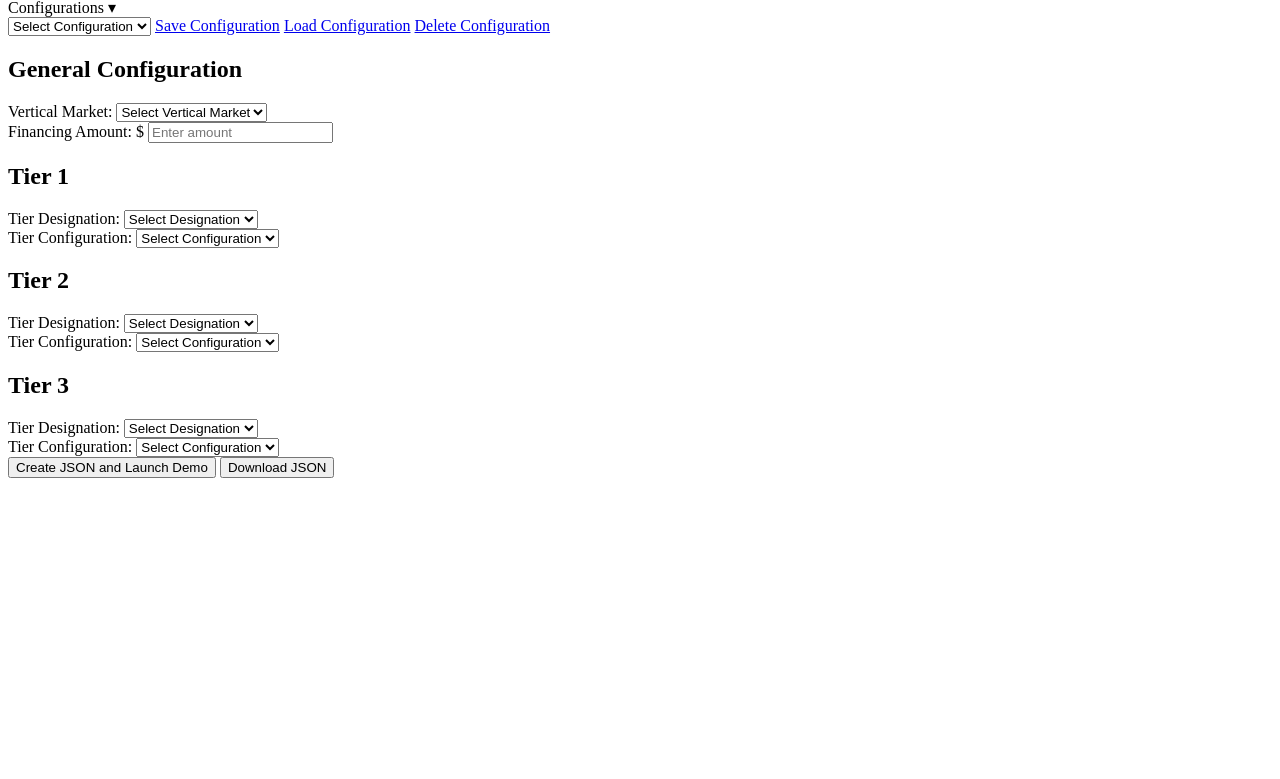
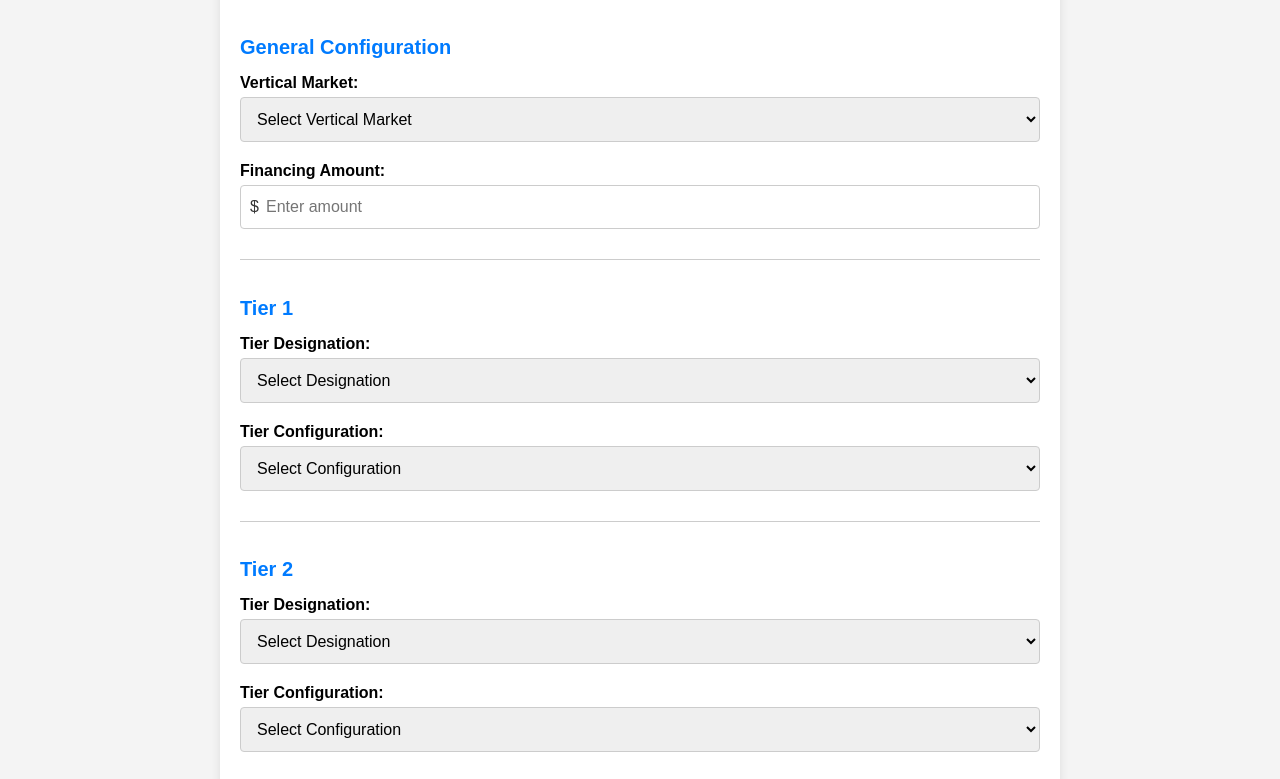
Before and after one commit to rdoyleterp/DemoConstructor, a plain HTML site: page index.html in a window 1280 px wide. Shown: the part 82-861 px from the top of the page. Before the commit the page ends 800 px from the top, so only its background shows below. Drawn offline with Linux system fonts and the light colour scheme.

Commit message:
Update styles.css

```diff
--- a/styles.css
+++ b/styles.css
@@ -1,5 +1,182 @@
-/* Existing styles, keeping them intact */
+/* General Page Styles */
+body {
+    font-family: Arial, sans-serif;
+    background-color: #f4f4f4;
+    margin: 20px;
+    padding: 0;
+    text-align: center;
+    position: relative;
+}
 
+.container {
+    max-width: 800px;
+    margin: auto;
+    background-color: #fff;
+    padding: 20px;
+    border-radius: 8px;
+    box-shadow: 0 0 10px rgba(0, 0, 0, 0.1);
+    text-align: left;
+}
+
+h1 {
+    font-size: 24px;
+    margin-bottom: 20px;
+    color: #333;
+}
+
+h2 {
+    font-size: 20px;
+    margin-bottom: 15px;
+    color: #007bff;
+}
+
+h3 {
+    font-size: 18px;
+    margin-bottom: 10px;
+    color: #007bff;
+}
+
+/* Form Group and Inputs */
+.form-group {
+    margin-bottom: 20px;
+    position: relative;
+}
+
+.form-group label {
+    display: block;
+    margin-bottom: 5px;
+    font-weight: bold;
+}
+
+.form-group select,
+.form-group input {
+    width: 100%;
+    padding: 12px;
+    border-radius: 4px;
+    border: 1px solid #ccc;
+    font-size: 16px;
+    box-sizing: border-box;
+}
+
+.form-group input[type="number"] {
+    padding-left: 25px; /* Add space for the dollar sign */
+}
+
+.form-group .dollar-sign {
+    position: absolute;
+    top: 67%;
+    left: 10px;
+    transform: translateY(-50%);
+    font-size: 16px;
+    color: #333;
+    line-height: 1; /* Ensures the dollar sign aligns perfectly with the input text */
+}
+
+.section {
+    margin-top: 30px;
+    border-top: 1px solid #ccc;
+    padding-top: 20px;
+}
+
+.section:first-of-type {
+    border-top: none;
+    padding-top: 0;
+}
+
+/* Configuration Menu */
+.config-menu {
+    position: absolute;
+    top: 20px;
+    right: 20px;
+    background-color: #007bff;
+    color: #fff;
+    padding: 10px;
+    border-radius: 8px;
+    cursor: pointer;
+    font-size: 16px;
+}
+
+.config-menu-content {
+    display: none;
+    position: absolute;
+    top: 50px;
+    right: 0;
+    background-color: #fff;
+    color: #333;
+    min-width: 200px;
+    box-shadow: 0 8px 16px rgba(0, 0, 0, 0.1);
+    border-radius: 8px;
+    z-index: 1;
+}
+
+.config-menu-content a {
+    padding: 10px;
+    text-decoration: none;
+    display: block;
+    color: #007bff;
+}
+
+.config-menu-content a:hover {
+    background-color: #f1f1f1;
+}
+
+.config-menu-content select {
+    width: 100%;
+    padding: 10px;
+    border: none;
+    border-radius: 8px;
+    font-size: 16px;
+}
+
+.config-menu-content .btn-submit {
+    width: 100%;
+    padding: 10px;
+    background-color: #007bff;
+    color: #fff;
+    border: none;
+    border-radius: 4px;
+    cursor: pointer;
+    font-size: 16px;
+    margin-bottom: 10px; /* Added spacing between buttons */
+}
+
+.config-menu-content .btn-submit:hover {
+    background-color: #0056b3;
+}
+
+.btn-launch-demo {
+    width: 100%;
+    padding: 12px;
+    background-color: #28a745;
+    color: #fff;
+    border: none;
+    border-radius: 4px;
+    cursor: pointer;
+    font-size: 16px;
+    margin-top: 20px;
+}
+
+.btn-launch-demo:hover {
+    background-color: #218838;
+}
+
+.btn-download-json {
+    width: 100%;
+    padding: 12px;
+    background-color: #17a2b8;
+    color: #fff;
+    border: none;
+    border-radius: 4px;
+    cursor: pointer;
+    font-size: 16px;
+    margin-top: 10px;
+}
+
+.btn-download-json:hover {
+    background-color: #138496;
+}
+
+/* Lender Groups and Dropdowns */
 .lender-group {
     display: flex;
     align-items: center;
@@ -15,11 +192,7 @@
     margin-bottom: 15px;
 }
 
-.hidden {
-    display: none;
-}
-
-/* Ensure that the buttons for adding lenders in Marketplace are well formatted */
+/* Button Styles */
 .btn-add-lender {
     margin-top: 10px;
     padding: 12px;
@@ -30,9 +203,13 @@
     border-radius: 4px;
     cursor: pointer;
     width: 100%;
-    display: block;
 }
 
 .btn-add-lender:hover {
     background-color: #0056b3;
 }
+
+/* Hidden Elements */
+.hidden {
+    display: none;
+}
```
